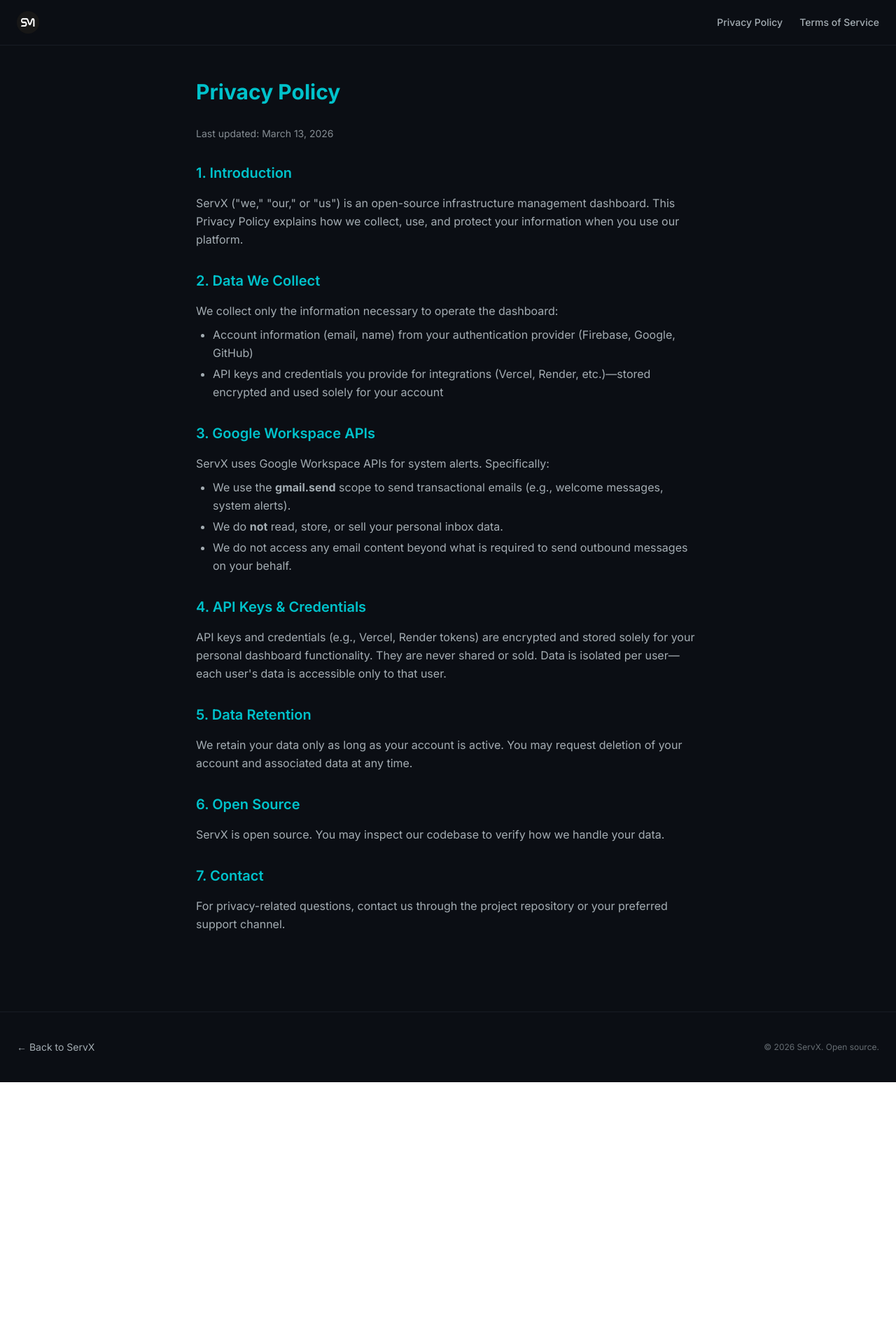
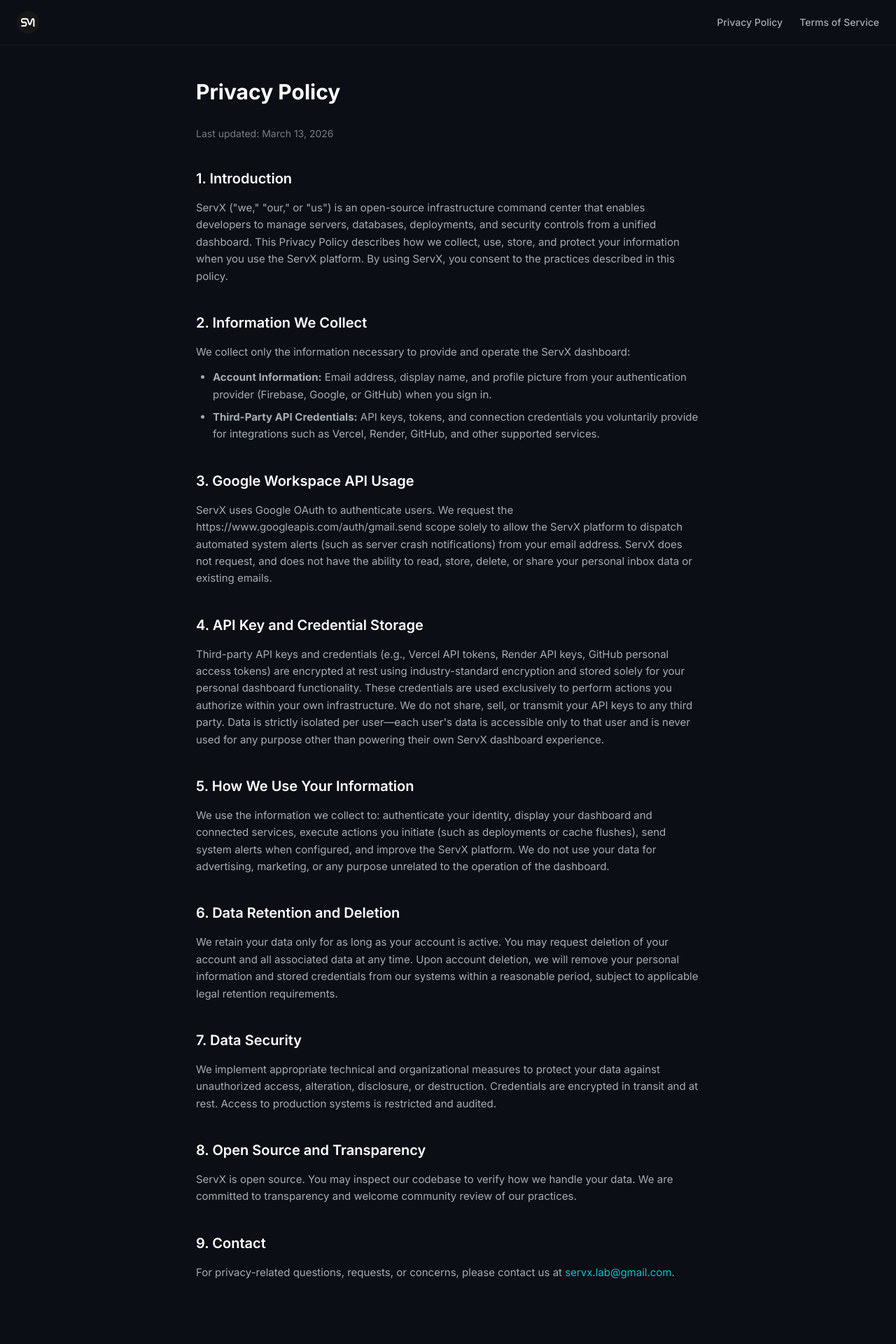
Before and after one commit to Servx-lab/ServX, a React (Vite) app: page /privacy in a window 1280 px wide. Shown: the top 1920 px of the page at 70% size. Before the commit the page ends 1546 px from the top, so only its background shows below. Built offline with nearby package versions, Linux system fonts and the light colour scheme; no server answers; the HTML template or start-up script is replaced by a standard one.

Commit message:
privacy policy and terms

```diff
--- a/src/components/LegalLayout.tsx
+++ b/src/components/LegalLayout.tsx
@@ -26,7 +26,7 @@
     </header>
 
     <main className="container mx-auto px-6 py-12 max-w-3xl">
-      <h1 className="text-3xl font-bold text-[#00C2CB] mb-8">{title}</h1>
+      <h1 className="text-3xl font-bold text-[#FFFFFF] mb-8">{title}</h1>
       <div className="space-y-6">
         {children}
       </div>
@@ -35,7 +35,7 @@
     <footer className="border-t border-[#181C25] mt-16 py-6">
       <div className="container mx-auto px-6 py-4 flex items-center justify-between">
         <Link to="/" className="text-sm text-[#A4ADB3] hover:text-[#00C2CB] transition-colors">
-          ← Back to ServX
+          ← Back to Dashboard
         </Link>
         <p className="text-xs text-[#A4ADB3]/60">© {new Date().getFullYear()} ServX. Open source.</p>
       </div>
--- a/src/pages/Privacy.tsx
+++ b/src/pages/Privacy.tsx
@@ -3,68 +3,79 @@
 
 const Privacy = () => (
   <LegalLayout title="Privacy Policy">
-    <div className="space-y-8 text-[#A4ADB3] leading-relaxed">
-      <p className="text-sm text-[#A4ADB3]/80">
+    <div className="space-y-10 text-[#A4ADB3] leading-relaxed text-[15px]">
+      <p className="text-sm text-[#A4ADB3]/70">
         Last updated: {new Date().toLocaleDateString('en-US', { year: 'numeric', month: 'long', day: 'numeric' })}
       </p>
 
       <section>
-        <h2 className="text-xl font-semibold text-[#00C2CB] mb-4">1. Introduction</h2>
+        <h2 className="text-xl font-semibold text-[#FFFFFF] mb-4">1. Introduction</h2>
         <p>
-          ServX (&quot;we,&quot; &quot;our,&quot; or &quot;us&quot;) is an open-source infrastructure management dashboard.
-          This Privacy Policy explains how we collect, use, and protect your information when you use our platform.
+          ServX (&quot;we,&quot; &quot;our,&quot; or &quot;us&quot;) is an open-source infrastructure command center that enables developers
+          to manage servers, databases, deployments, and security controls from a unified dashboard. This Privacy Policy
+          describes how we collect, use, store, and protect your information when you use the ServX platform. By using ServX,
+          you consent to the practices described in this policy.
         </p>
       </section>
 
       <section>
-        <h2 className="text-xl font-semibold text-[#00C2CB] mb-4">2. Data We Collect</h2>
+        <h2 className="text-xl font-semibold text-[#FFFFFF] mb-4">2. Information We Collect</h2>
         <p>
-          We collect only the information necessary to operate the dashboard:
+          We collect only the information necessary to provide and operate the ServX dashboard:
         </p>
-        <ul className="list-disc pl-6 mt-2 space-y-1">
-          <li>Account information (email, name) from your authentication provider (Firebase, Google, GitHub)</li>
-          <li>API keys and credentials you provide for integrations (Vercel, Render, etc.)—stored encrypted and used solely for your account</li>
+        <ul className="list-disc pl-6 mt-3 space-y-2">
+          <li><strong className="text-[#A4ADB3]">Account Information:</strong> Email address, display name, and profile picture from your authentication provider (Firebase, Google, or GitHub) when you sign in.</li>
+          <li><strong className="text-[#A4ADB3]">Third-Party API Credentials:</strong> API keys, tokens, and connection credentials you voluntarily provide for integrations such as Vercel, Render, GitHub, and other supported services.</li>
         </ul>
       </section>
 
       <section>
-        <h2 className="text-xl font-semibold text-[#00C2CB] mb-4">3. Google Workspace APIs</h2>
+        <h2 className="text-xl font-semibold text-[#FFFFFF] mb-4">3. Google Workspace API Usage</h2>
         <p>
-          ServX uses Google Workspace APIs for system alerts. Specifically:
-        </p>
-        <ul className="list-disc pl-6 mt-2 space-y-1">
-          <li>We use the <strong className="text-[#A4ADB3]">gmail.send</strong> scope to send transactional emails (e.g., welcome messages, system alerts).</li>
-          <li>We do <strong className="text-[#A4ADB3]">not</strong> read, store, or sell your personal inbox data.</li>
-          <li>We do not access any email content beyond what is required to send outbound messages on your behalf.</li>
-        </ul>
-      </section>
-
-      <section>
-        <h2 className="text-xl font-semibold text-[#00C2CB] mb-4">4. API Keys & Credentials</h2>
-        <p>
-          API keys and credentials (e.g., Vercel, Render tokens) are encrypted and stored solely for your personal dashboard functionality.
-          They are never shared or sold. Data is isolated per user—each user&apos;s data is accessible only to that user.
+          ServX uses Google OAuth to authenticate users. We request the https://www.googleapis.com/auth/gmail.send scope solely to allow the ServX platform to dispatch automated system alerts (such as server crash notifications) from your email address. ServX does not request, and does not have the ability to read, store, delete, or share your personal inbox data or existing emails.
         </p>
       </section>
 
       <section>
-        <h2 className="text-xl font-semibold text-[#00C2CB] mb-4">5. Data Retention</h2>
+        <h2 className="text-xl font-semibold text-[#FFFFFF] mb-4">4. API Key and Credential Storage</h2>
         <p>
-          We retain your data only as long as your account is active. You may request deletion of your account and associated data at any time.
+          Third-party API keys and credentials (e.g., Vercel API tokens, Render API keys, GitHub personal access tokens) are encrypted at rest using industry-standard encryption and stored solely for your personal dashboard functionality. These credentials are used exclusively to perform actions you authorize within your own infrastructure. We do not share, sell, or transmit your API keys to any third party. Data is strictly isolated per user—each user&apos;s data is accessible only to that user and is never used for any purpose other than powering their own ServX dashboard experience.
         </p>
       </section>
 
       <section>
-        <h2 className="text-xl font-semibold text-[#00C2CB] mb-4">6. Open Source</h2>
+        <h2 className="text-xl font-semibold text-[#FFFFFF] mb-4">5. How We Use Your Information</h2>
         <p>
-          ServX is open source. You may inspect our codebase to verify how we handle your data.
+          We use the information we collect to: authenticate your identity, display your dashboard and connected services, execute actions you initiate (such as deployments or cache flushes), send system alerts when configured, and improve the ServX platform. We do not use your data for advertising, marketing, or any purpose unrelated to the operation of the dashboard.
         </p>
       </section>
 
       <section>
-        <h2 className="text-xl font-semibold text-[#00C2CB] mb-4">7. Contact</h2>
+        <h2 className="text-xl font-semibold text-[#FFFFFF] mb-4">6. Data Retention and Deletion</h2>
         <p>
-          For privacy-related questions, contact us through the project repository or your preferred support channel.
+          We retain your data only for as long as your account is active. You may request deletion of your account and all associated data at any time. Upon account deletion, we will remove your personal information and stored credentials from our systems within a reasonable period, subject to applicable legal retention requirements.
+        </p>
+      </section>
+
+      <section>
+        <h2 className="text-xl font-semibold text-[#FFFFFF] mb-4">7. Data Security</h2>
+        <p>
+          We implement appropriate technical and organizational measures to protect your data against unauthorized access, alteration, disclosure, or destruction. Credentials are encrypted in transit and at rest. Access to production systems is restricted and audited.
+        </p>
+      </section>
+
+      <section>
+        <h2 className="text-xl font-semibold text-[#FFFFFF] mb-4">8. Open Source and Transparency</h2>
+        <p>
+          ServX is open source. You may inspect our codebase to verify how we handle your data. We are committed to transparency and welcome community review of our practices.
+        </p>
+      </section>
+
+      <section>
+        <h2 className="text-xl font-semibold text-[#FFFFFF] mb-4">9. Contact</h2>
+        <p>
+          For privacy-related questions, requests, or concerns, please contact us at{' '}
+          <a href="mailto:servx.lab@gmail.com" className="text-[#00C2CB] hover:underline">servx.lab@gmail.com</a>.
         </p>
       </section>
     </div>
--- a/src/pages/Terms.tsx
+++ b/src/pages/Terms.tsx
@@ -3,76 +3,83 @@
 
 const Terms = () => (
   <LegalLayout title="Terms of Service">
-    <div className="space-y-8 text-[#A4ADB3] leading-relaxed">
-      <p className="text-sm text-[#A4ADB3]/80">
+    <div className="space-y-10 text-[#A4ADB3] leading-relaxed text-[15px]">
+      <p className="text-sm text-[#A4ADB3]/70">
         Last updated: {new Date().toLocaleDateString('en-US', { year: 'numeric', month: 'long', day: 'numeric' })}
       </p>
 
       <section>
-        <h2 className="text-xl font-semibold text-[#00C2CB] mb-4">1. Acceptance of Terms</h2>
+        <h2 className="text-xl font-semibold text-[#FFFFFF] mb-4">1. Acceptance of Terms</h2>
         <p>
-          By accessing or using ServX, you agree to be bound by these Terms of Service. If you do not agree, do not use the platform.
+          By accessing or using ServX, you agree to be bound by these Terms of Service (&quot;Terms&quot;). If you do not agree to these Terms, you must not use the ServX platform. These Terms constitute a legally binding agreement between you and ServX.
         </p>
       </section>
 
       <section>
-        <h2 className="text-xl font-semibold text-[#00C2CB] mb-4">2. Description of Service</h2>
+        <h2 className="text-xl font-semibold text-[#FFFFFF] mb-4">2. Description of Service</h2>
         <p>
-          ServX is an open-source infrastructure management tool provided &quot;as is.&quot; It enables you to manage servers, databases,
-          deployments, and related integrations from a unified dashboard.
+          ServX is an open-source infrastructure command center that provides a unified dashboard for managing servers, databases, deployments, security controls, and third-party integrations. ServX is provided &quot;as is&quot; and &quot;as available&quot; without warranty of any kind. We do not guarantee uninterrupted access, error-free operation, or fitness for any particular purpose.
         </p>
       </section>
 
       <section>
-        <h2 className="text-xl font-semibold text-[#00C2CB] mb-4">3. User Responsibility</h2>
+        <h2 className="text-xl font-semibold text-[#FFFFFF] mb-4">3. User Responsibility</h2>
         <p>
-          You are solely responsible for the actions you trigger through the dashboard. This includes, but is not limited to:
+          You are solely and fully responsible for all actions you execute through the ServX dashboard. The platform enables you to perform operations that can have significant consequences on your infrastructure. By using ServX, you acknowledge and accept that you are responsible for:
         </p>
-        <ul className="list-disc pl-6 mt-2 space-y-1">
-          <li>Deleting databases or dropping caches</li>
-          <li>Deploying or rolling back applications</li>
-          <li>Modifying security settings or access controls</li>
-          <li>Any other operations that affect your infrastructure</li>
+        <ul className="list-disc pl-6 mt-3 space-y-2">
+          <li>Flushing Redis caches, clearing application caches, or invalidating data stores</li>
+          <li>Locking or revoking GitHub contributor access, modifying repository permissions, or revoking external tokens</li>
+          <li>Dropping databases, truncating tables, or performing destructive database operations</li>
+          <li>Deploying, rolling back, or redeploying applications and services</li>
+          <li>Modifying security settings, access controls, or firewall rules</li>
+          <li>Any other operations that affect your infrastructure, data, or third-party services</li>
         </ul>
         <p className="mt-4">
-          ServX does not guarantee the correctness or safety of any action. Always verify critical operations before proceeding.
+          ServX does not guarantee the correctness, safety, or appropriateness of any action. You must verify critical operations before proceeding. We recommend testing in non-production environments and maintaining backups.
         </p>
       </section>
 
       <section>
-        <h2 className="text-xl font-semibold text-[#00C2CB] mb-4">4. No Warranty</h2>
+        <h2 className="text-xl font-semibold text-[#FFFFFF] mb-4">4. Limitation of Liability</h2>
         <p>
-          ServX is provided without warranty of any kind, express or implied. We do not guarantee uninterrupted access,
-          error-free operation, or fitness for any particular purpose.
+          To the maximum extent permitted by applicable law, ServX, its creators, contributors, and affiliates shall not be liable for any direct, indirect, incidental, special, consequential, or punitive damages arising from or related to your use of the platform. This includes, without limitation, accidental data loss, server downtime, service interruptions, security breaches, or any damage resulting from actions you execute through the dashboard. You use ServX at your own risk.
         </p>
       </section>
 
       <section>
-        <h2 className="text-xl font-semibold text-[#00C2CB] mb-4">5. Limitation of Liability</h2>
+        <h2 className="text-xl font-semibold text-[#FFFFFF] mb-4">5. No Warranty</h2>
         <p>
-          To the extent permitted by law, ServX and its contributors shall not be liable for any indirect, incidental,
-          special, or consequential damages arising from your use of the platform.
+          ServX is provided without warranty of any kind, express or implied, including but not limited to warranties of merchantability, fitness for a particular purpose, and non-infringement. We do not warrant that the platform will be uninterrupted, secure, or free of errors.
         </p>
       </section>
 
       <section>
-        <h2 className="text-xl font-semibold text-[#00C2CB] mb-4">6. Open Source</h2>
+        <h2 className="text-xl font-semibold text-[#FFFFFF] mb-4">6. Indemnification</h2>
         <p>
-          ServX is open source. You may use, modify, and distribute it in accordance with its license terms.
+          You agree to indemnify, defend, and hold harmless ServX, its creators, and contributors from any claims, damages, losses, or expenses (including reasonable attorneys&apos; fees) arising from your use of the platform or your violation of these Terms.
         </p>
       </section>
 
       <section>
-        <h2 className="text-xl font-semibold text-[#00C2CB] mb-4">7. Changes</h2>
+        <h2 className="text-xl font-semibold text-[#FFFFFF] mb-4">7. Open Source License</h2>
         <p>
-          We may update these Terms from time to time. Continued use of ServX after changes constitutes acceptance of the updated Terms.
+          ServX is open source. You may use, modify, and distribute it in accordance with its license terms. Use of the hosted ServX platform is subject to these Terms in addition to any applicable open source license.
         </p>
       </section>
 
       <section>
-        <h2 className="text-xl font-semibold text-[#00C2CB] mb-4">8. Contact</h2>
+        <h2 className="text-xl font-semibold text-[#FFFFFF] mb-4">8. Changes to Terms</h2>
         <p>
-          For questions about these Terms, contact us through the project repository or your preferred support channel.
+          We may update these Terms from time to time. We will notify users of material changes by posting the updated Terms on this page and updating the &quot;Last updated&quot; date. Your continued use of ServX after such changes constitutes acceptance of the updated Terms.
+        </p>
+      </section>
+
+      <section>
+        <h2 className="text-xl font-semibold text-[#FFFFFF] mb-4">9. Contact</h2>
+        <p>
+          For questions about these Terms of Service, please contact us at{' '}
+          <a href="mailto:servx.lab@gmail.com" className="text-[#00C2CB] hover:underline">servx.lab@gmail.com</a>.
         </p>
       </section>
     </div>
```
